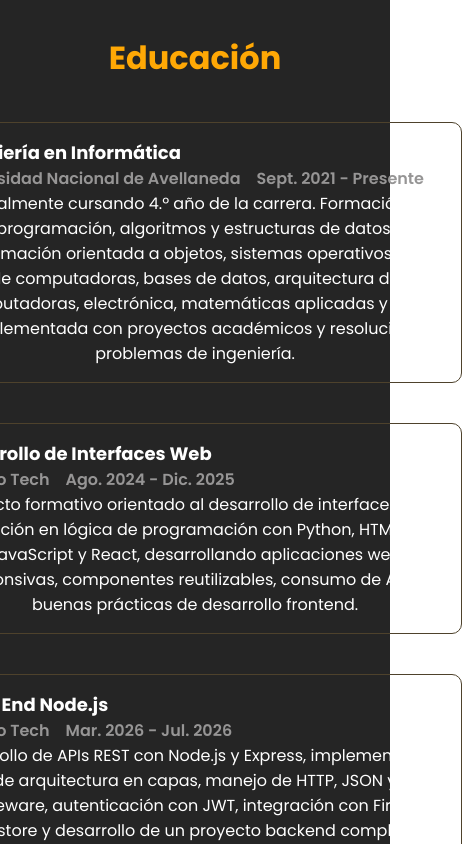
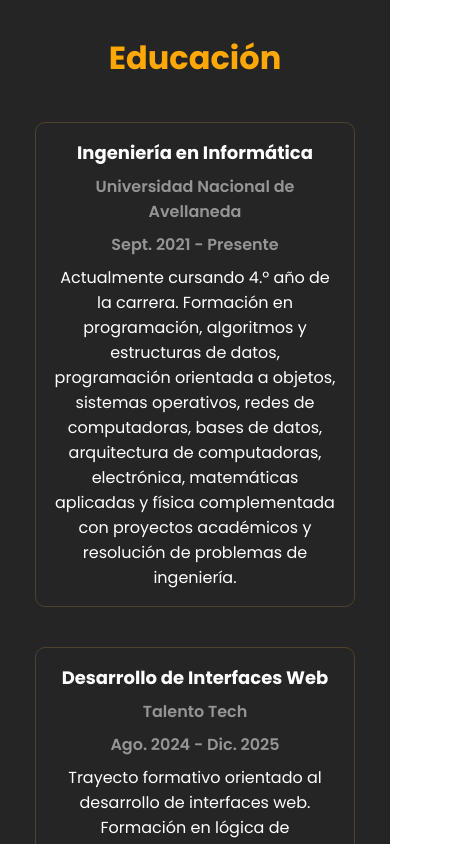
Before and after one commit to Gustavo-Caravajal/Portfolio-Gustavo-Caravajal-Laura, a React (Vite) app: page / in a window 390 px wide. Shown: the part 3700-4544 px from the top of the page, 462 px wide, since content can reach past the window. Built offline with nearby package versions, Linux system fonts and the light colour scheme.

Commit message:
feat: agregar estilos responsive a la seccion educación

```diff
--- a/src/components/Education/Education.css
+++ b/src/components/Education/Education.css
@@ -27,6 +27,7 @@
 .education-info{
     display: flex;
     flex-direction: column;
+    gap: 0.5rem;
 }
 
 .title{
@@ -50,4 +51,17 @@
         align-items: center;
         padding: 5.9rem 1rem 1rem 1rem;
     }
+
+    .education-item{
+        width: 80%;
+    }
+
+    .education-info{
+        align-items: center;
+    }
+
+    .details{
+        flex-direction: column;
+        gap: 0.5rem;
+    }
 }
```
